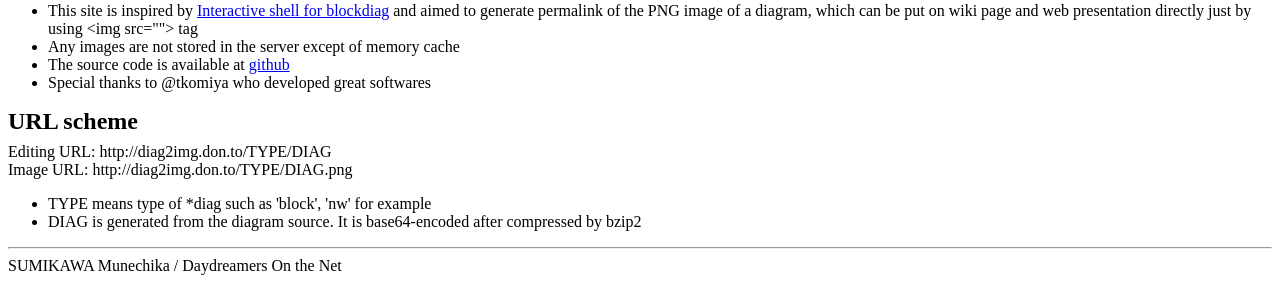
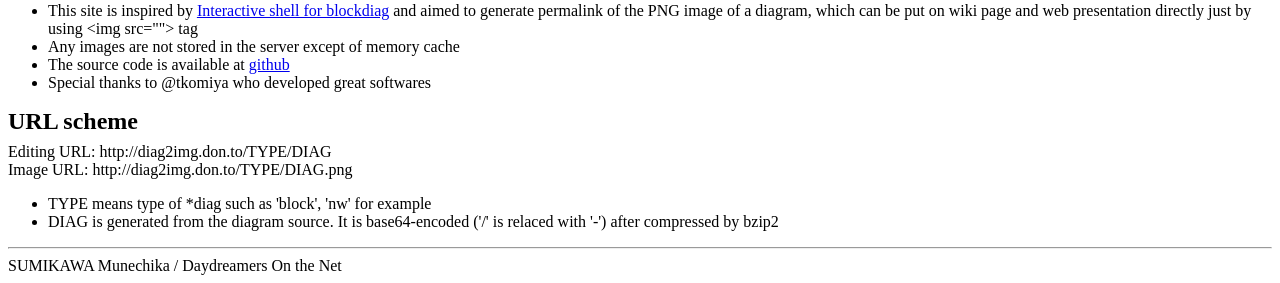
Before and after one commit to sumikawa/diag2img, a Python web app: template mysite/templates/diag/edit.html in a window 1280 px wide. Shown: the part 742-1025 px from the top of the page. Run offline with Jinja, Linux system fonts and the light colour scheme; the template is opened without the code that fills it, so the values that code supplies are empty; some libraries are stand-ins or nearby versions.

Commit message:
'/' is relaced with '-'

```diff
--- a/mysite/templates/diag/edit.html
+++ b/mysite/templates/diag/edit.html
@@ -72,7 +72,7 @@ Image URL: http://diag2img.don.to/TYPE/DIAG.png <br />
 
 <ul>
 <li> TYPE means type of *diag such as 'block', 'nw' for example
-<li> DIAG is generated from the diagram source. It is base64-encoded after compressed by bzip2
+<li> DIAG is generated from the diagram source. It is base64-encoded ('/' is relaced with '-') after compressed by bzip2
 </ul>
 
 <hr>
```
